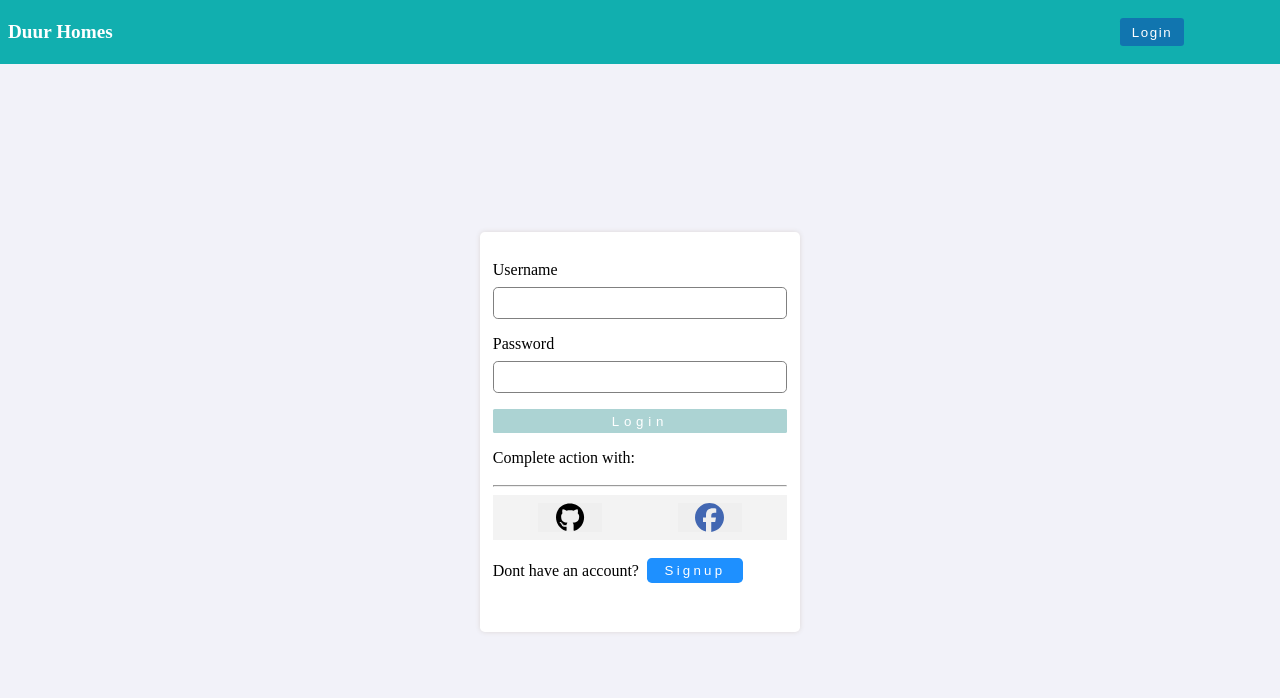
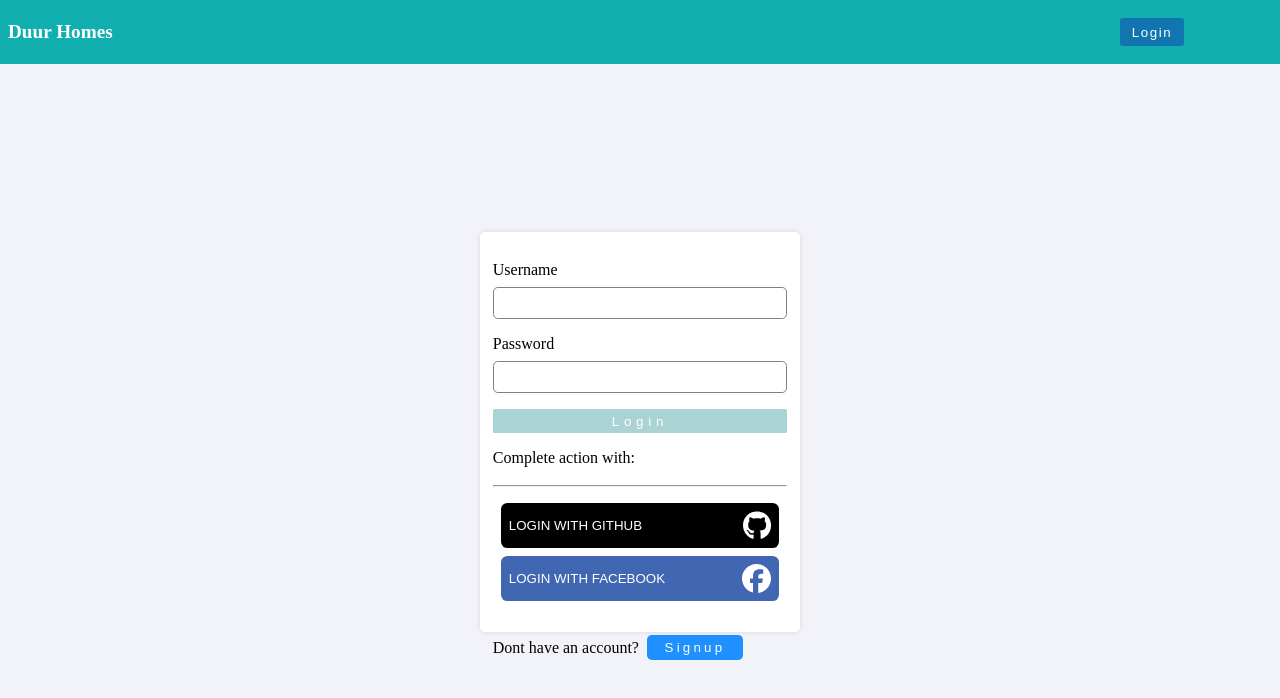
Before and after one commit to AllanG-4779/next-project-2, a Next.js app: page /login in a window 1280 px wide. Shown: the top 698 px of the page. Built offline with nearby package versions, Linux system fonts and the light colour scheme; no server answers.

Commit message:
added social logi

```diff
--- a/pages/login.js
+++ b/pages/login.js
@@ -48,6 +48,8 @@ function login() {
             onClick={(e) => signIn(providers.github.id)}
             className={styles.btn}
           >
+            {" "}
+            Login with github
             <FontAwesomeIcon icon={faGithub} fontSize={29} />
           </button>
           <button
@@ -55,7 +57,8 @@ function login() {
             type="button"
             onClick={() => signIn("facebook")}
           >
-            <FontAwesomeIcon icon={faFacebook} fontSize={29} color="#4267B2" />
+            Login with facebook
+            <FontAwesomeIcon icon={faFacebook} fontSize={29} color="white" />
           </button>
         </div>
         <br />
--- a/styles/login.module.css
+++ b/styles/login.module.css
@@ -49,10 +49,11 @@
 }
 .social {
   display: flex;
-  justify-content: space-around;
-  background-color: #f3f3f3;
+  flex-direction: column;
+  justify-content: center;
+
   padding: 0.5rem;
-  margin-top: .5rem;
+  margin-top: 0.5rem;
 }
 .btnicon {
   padding: 0.5rem;
@@ -64,6 +65,25 @@
   border: none;
   width: 4rem;
   cursor: pointer;
+  width: 100%;
+  border-radius: 0.4rem;
+  margin-bottom: 0.5rem;
+  color: white;
+  display: flex;
+  justify-content: space-between;
+  align-items: center ;
+  padding: .5rem;
+  text-transform: uppercase;
+}
+.btn:nth-child(1) {
+  background-color: black;
+
+
+
+}
+.btn:nth-child(2) {
+  background-color: #4267B2;
+
 }
 .btn:hover {
   outline: black;
```
